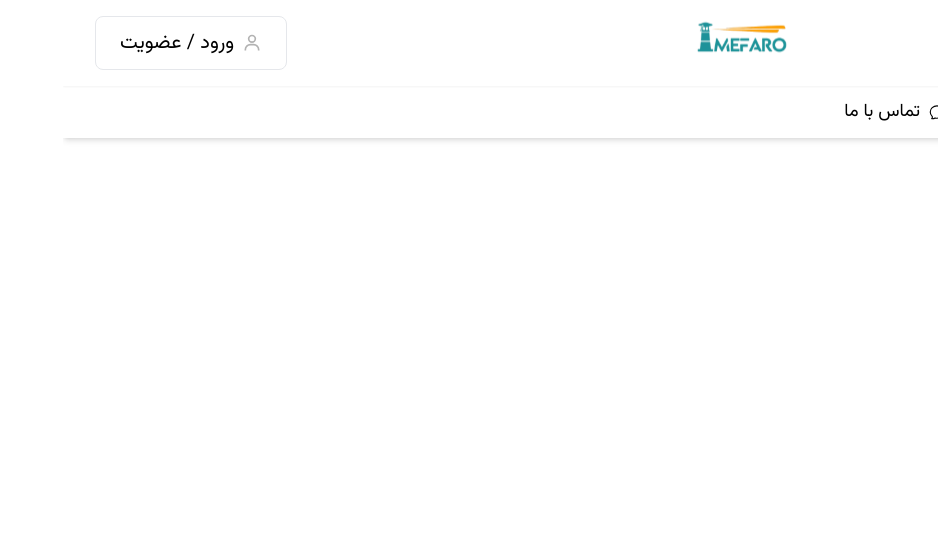
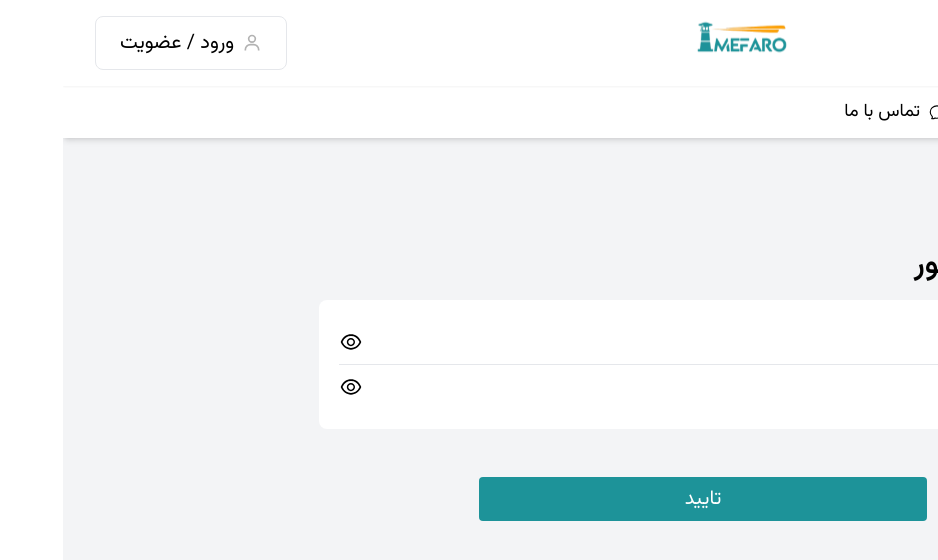
Before and after one commit to erfunit/otters-project, a React (Vite) app: page /updatePassword in a window 1280 px wide. Shown: the top 560 px of the page, without its empty margins (342-1280 px from the left). Built offline with nearby package versions, Linux system fonts and the light colour scheme.

Commit message:
update password added

```diff
--- a/src/components/login/Login.tsx
+++ b/src/components/login/Login.tsx
@@ -2,7 +2,7 @@ import React, { useState,useContext } from "react";
 import { useNavigate } from 'react-router-dom';
 
 import { LoginContext } from "../../contexts/loginContext.jsx";
-import logo from "../../assets/logo.svg";
+import logo from '../../assets/logo.svg';
 import { motion as m } from "framer-motion";
 
 const Login: React.FC = () => {
@@ -14,13 +14,11 @@ const Login: React.FC = () => {
 
   const navigate = useNavigate();
 
-  const loginformSubmitHadler = (e) => {
+  const loginformSubmitHandler = async (e) => {
     e.preventDefault();
 
-    //Phone number regular expression
+    if (username !== "") {
       const phoneRegex = /^\+?[0-9]{10,14}$/;
-
-    // Email address regular expression
       const emailRegex = /^[^\s@]+@[^\s@]+\.[^\s@]+$/;
 
       if (phoneRegex.test(username)) {
@@ -42,14 +40,15 @@ const Login: React.FC = () => {
         setHasaccount(false);
       }
 
-    if(hasaccount && validate) {
-      setLogin(() => true)
-      setTimeout(() => {
-        localStorage.setItem('login', 'loggedIn')
-        navigate('/')
-      }, 1500);
+      if (hasaccount && validate) {
+        setLogin(true);
+        await new Promise((resolve) => setTimeout(resolve, 1500));
+        localStorage.setItem("login", "loggedIn");
+        navigate("/");
+      }
     }
   };
+
 
   const usernameChangeHandler = (e) => {
     setUsername(e.target.value);
@@ -60,7 +59,7 @@ const Login: React.FC = () => {
       <m.form
         initial={{ left: -5, opacity: 0 }}
         animate={{ left: 0, opacity: 1 }}
-        onSubmit={(e) => loginformSubmitHadler(e)}
+        onSubmit={(e) => loginformSubmitHandler(e)}
         className="px-10 relative font-Vazir flex flex-col bg-white rounded-lg"
       >
         <img
@@ -110,10 +109,8 @@ const Login: React.FC = () => {
       {
         login ? (
           <m.div initial={{scale: 0.2}} animate={{scale: 1}}
-
           >
             <p  className="bg-green-100 font-Vazir rounded-lg py-2 px-5 text-green-500 border-b-4 border-green-500 my-2">شما وارد اکانت خود شدید.</p>
-
           </m.div>
         ) : null
       }
--- a/src/components/updatePassword/UpdatePassword.jsx
+++ b/src/components/updatePassword/UpdatePassword.jsx
@@ -1,7 +1,104 @@
-import React from "react";
+import React, { useState } from "react";
+import { useNavigate } from "react-router-dom";
+import { motion as m } from "framer-motion";
+import {
+  AiOutlineEye as Show,
+  AiOutlineEyeInvisible as Hide,
+} from "react-icons/ai";
 
 const UpdatePassword = () => {
-  return <div>UpdatePassword</div>;
+  const [pass, setPass] = useState("");
+  const [passConfirm, setPassConfirm] = useState("");
+  const [showpass, setShowPass] = useState(false);
+  const [showpassConfirm, setShowPassConfirm] = useState(false);
+  const [error, setError] = useState(false);
+  const [validate, setValidate] = useState(false);
+  const navigate = useNavigate();
+
+  const changePasswordHandler = (e) => {
+    e.preventDefault();
+    if (pass === passConfirm) {
+      setValidate(true);
+      setTimeout(() => {
+        navigate("/");
+      }, 1500);
+    } else {
+      setError(true);
+      return;
+    }
+  };
+
+  return (
+    <div className="absolute font-Vazir top-0 left-0 flex flex-col justify-center items-center bg-gray-100 w-full h-screen">
+      <m.form
+        initial={{ left: -5, opacity: 0 }}
+        animate={{ left: 0, opacity: 1 }}
+        onSubmit={(e) => changePasswordHandler(e)}
+        className="w-full max-w-3xl relative mx-auto flex flex-col gap-4"
+      >
+        <h1 className="font-bold text-3xl">تنظیم رمز عبور</h1>
+        <div className="flex flex-col w-full bg-white p-5 rounded-lg">
+          <div className="flex justify-between items-center border-b">
+            <input
+              className="w-full outline-none p-2 font-Vazir text-lg"
+              value={pass}
+              onChange={(e) => setPass(e.target.value)}
+              type={!showpass ? "password" : "text"}
+              name="password"
+              id="password"
+              placeholder="رمز عبور "
+            />
+            <button
+              className="active:scale-90 transition-all"
+              type="button"
+              onClick={() => setShowPass((pre) => !pre)}
+            >
+              {!showpass ? <Show size={24} /> : <Hide size={24} />}
+            </button>
+          </div>
+          <div className="flex justify-between items-center ">
+            <input
+              className="w-full outline-none p-2 font-Vazir text-lg"
+              value={passConfirm}
+              onChange={(e) => setPassConfirm(e.target.value)}
+              type={!showpassConfirm ? "password" : "text"}
+              name="password"
+              id="passwordConfirm"
+              placeholder="تکرار رمز عبور"
+            />
+            <button
+              className="active:scale-90 transition-all"
+              type="button"
+              onClick={() => setShowPassConfirm((pre) => !pre)}
+            >
+              {!showpassConfirm ? <Show size={24} /> : <Hide size={24} />}
+            </button>
+          </div>
+        </div>
+        <button className="w-7/12 mx-auto text-center py-2 my-8 active:scale-95 transition-all hover:bg-[#1e858a] rounded text-white bg-[#1D9399] text-xl">
+          تایید
+        </button>
+      </m.form>
+      {validate ? (
+        <m.p
+          initial={{ scale: 0.2 }}
+          animate={{ scale: 1 }}
+          className="bg-green-100 font-Vazir rounded-lg py-2 px-5 text-green-500 border-b-4 border-green-500 my-2"
+        >
+          پسورد با موفقیت تغییر کرد
+        </m.p>
+      ) : null}
+      {error ? (
+        <m.p
+          initial={{ scale: 0.2 }}
+          animate={{ scale: 1 }}
+          className="bg-red-100 font-Vazir rounded-lg py-2 px-5 text-red-500 border-b-4 border-red-500 my-2"
+        >
+          پسورد های وارد شده باید یکسان باشند
+        </m.p>
+      ) : null}
+    </div>
+  );
 };
 
 export default UpdatePassword;
```
Lines whose indentation alone changed are shown as unchanged.
